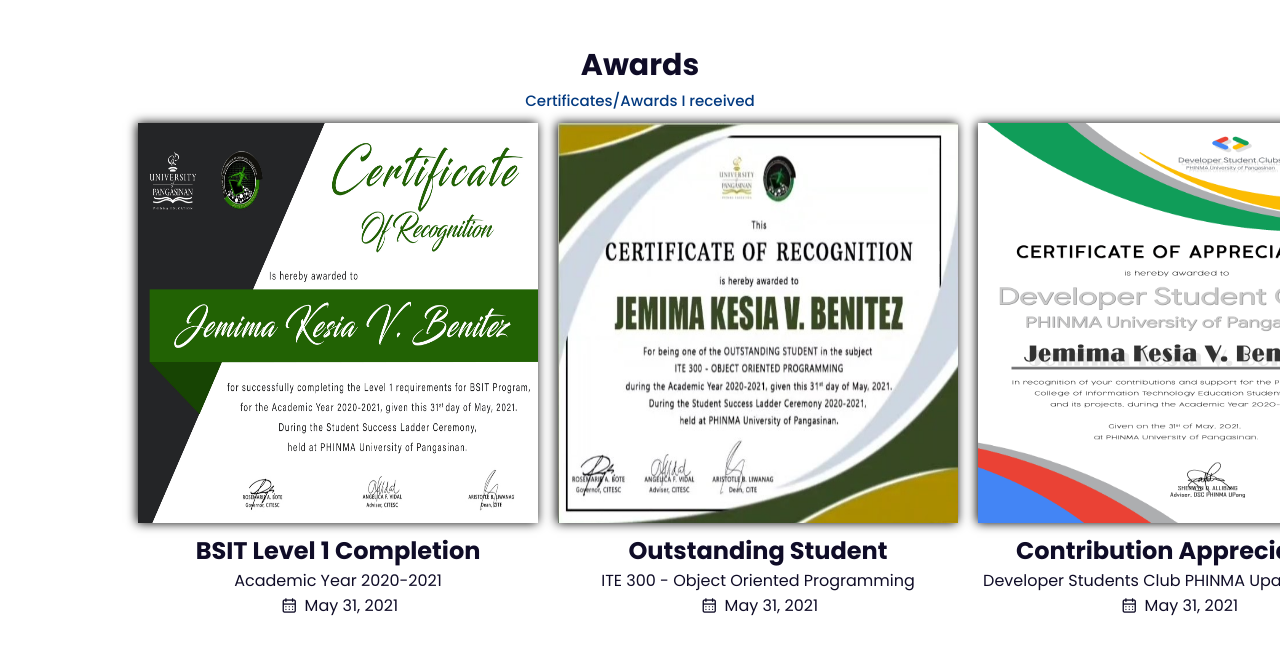
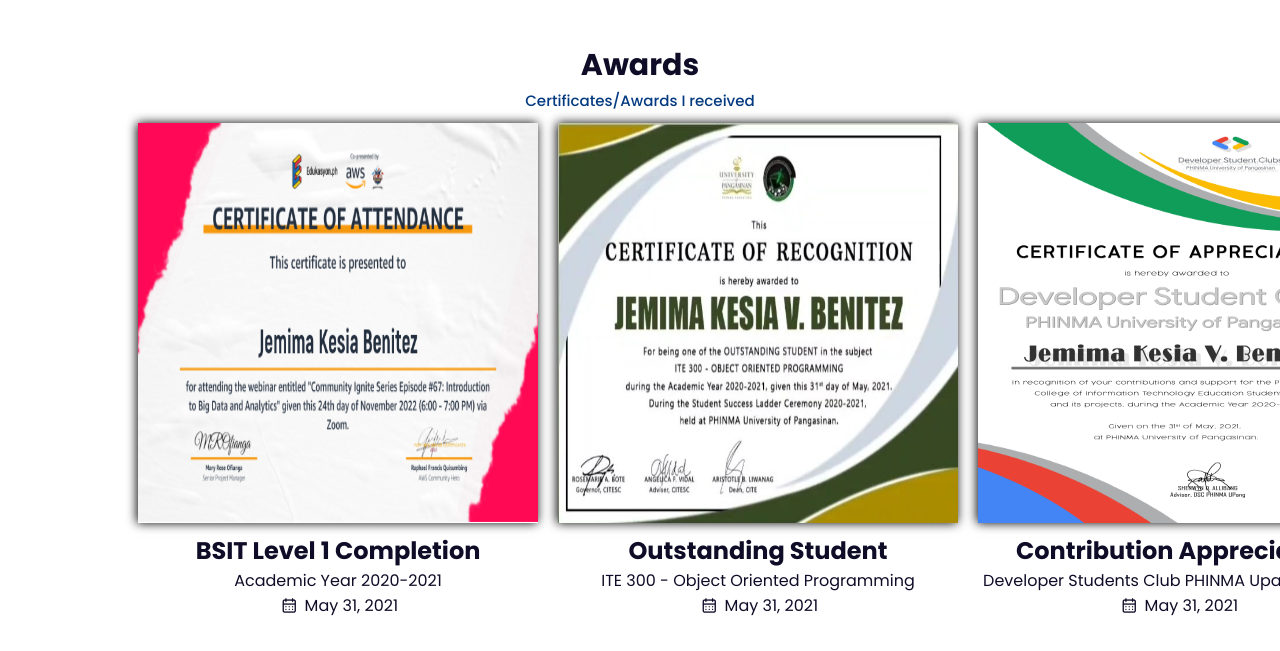
Before and after one commit to jemimabenitez/jemimabenitez.github.io, a plain HTML site: page index.html in a window 1280 px wide. Shown: the part 4180-4831 px from the top of the page. Drawn offline with nearby package versions, Linux system fonts and the light colour scheme.

Commit message:
Update index.html

```diff
--- a/index.html
+++ b/index.html
@@ -222,7 +222,7 @@
 
     <div class="cover">
         <div class="cert_box">
-            <img src="images/cert1.jpg" class="cert">
+            <img src="images/cert1.1.png" class="cert">
             <h2>BSIT Level 1 Completion </h2>
             <p>Academic Year 2020-2021</p>
             <i class="uil uil-calendar-alt"></i>
```
